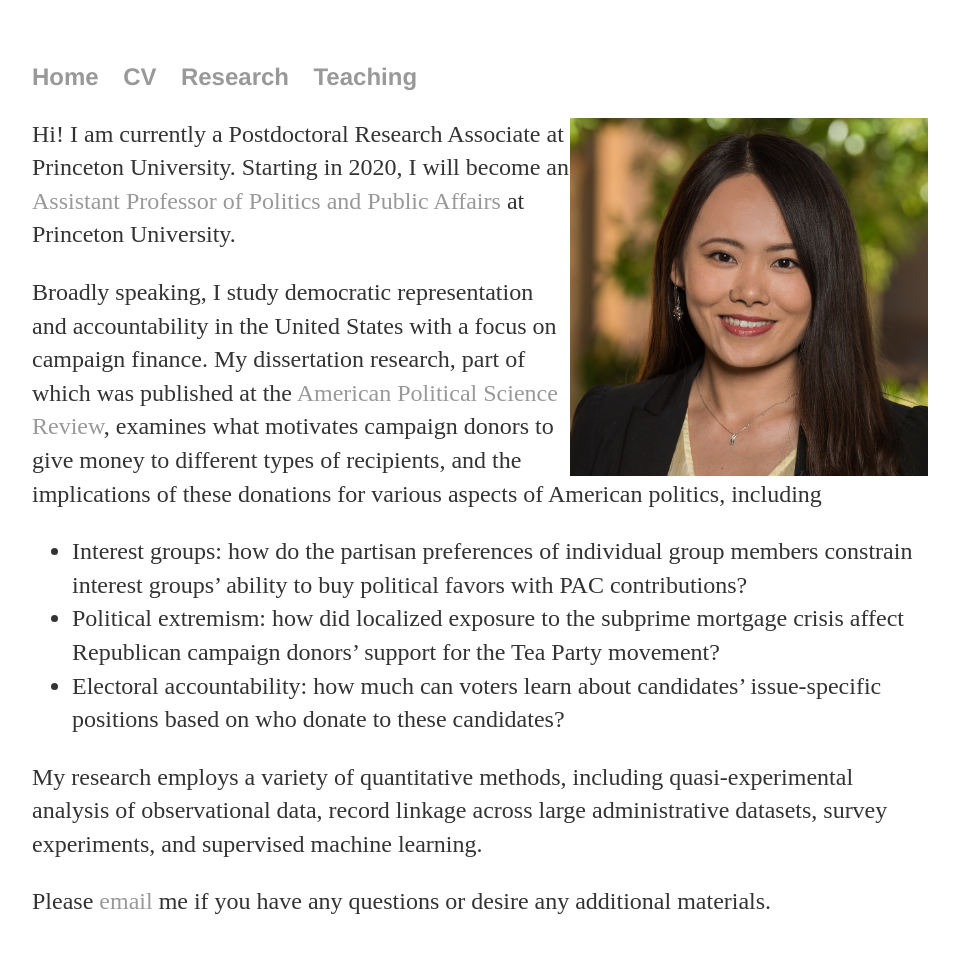
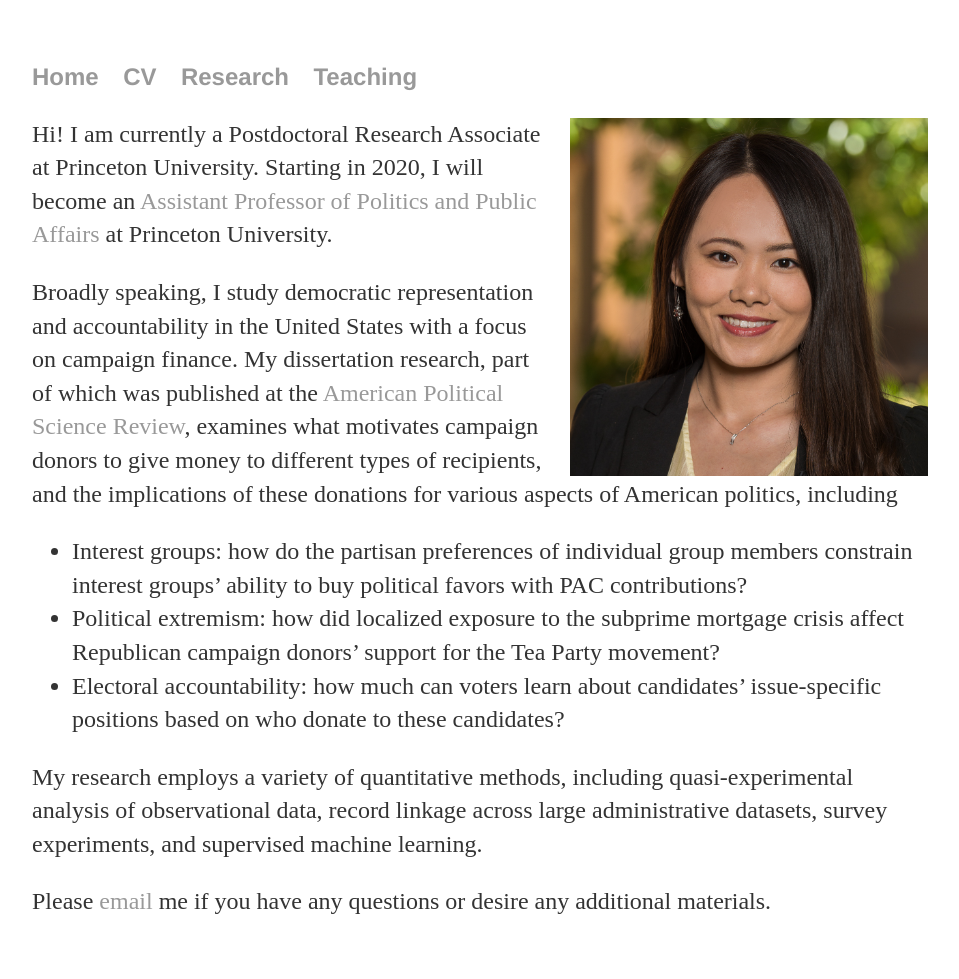
Before and after one commit to zhaoliresearch/zhaoliresearch.github.io, a Jekyll site: the page built from index.html, in a window 1280 px wide. Shown: the whole page, without its empty margins (160-1119 px from the left). Built offline with Jekyll 4.4.1, drawn with Linux system fonts in a browser that asks for light colours.

Commit message:
Update index.html

```diff
--- a/index.html
+++ b/index.html
@@ -7,7 +7,7 @@
 
 <div class="blurb">
 
-	<p><img src="headshot/Zhao Li_headshot.jpg" alt="Headshot" style="width:40%;height:40%;float:right;">Hi! I am currently a Postdoctoral Research Associate at Princeton University. Starting in 2020, I will become an <a href="https://csdp.princeton.edu/people/zhao-li">Assistant Professor of Politics and Public Affairs</a> at Princeton University.</p>
+	<p><img src="headshot/Zhao Li_headshot.jpg" alt="Headshot" style="width:40%;height:40%;margin-left:15px;float:right;">Hi! I am currently a Postdoctoral Research Associate at Princeton University. Starting in 2020, I will become an <a href="https://csdp.princeton.edu/people/zhao-li">Assistant Professor of Politics and Public Affairs</a> at Princeton University.</p>
 
         <p>Broadly speaking, I study democratic representation and accountability in the United States with a focus on campaign finance. My dissertation research, part of which was published at the <a href="https://www.cambridge.org/core/journals/american-political-science-review/article/how-internal-constraints-shape-interest-group-activities-evidence-from-accessseeking-pacs/2DF966405543A54CE0BC8BDE18307B56">American Political Science Review</a>, examines what motivates campaign donors to give money to different types of recipients, and the implications of these donations for various aspects of American politics, including</p>
         <ul class="list-group">
```
